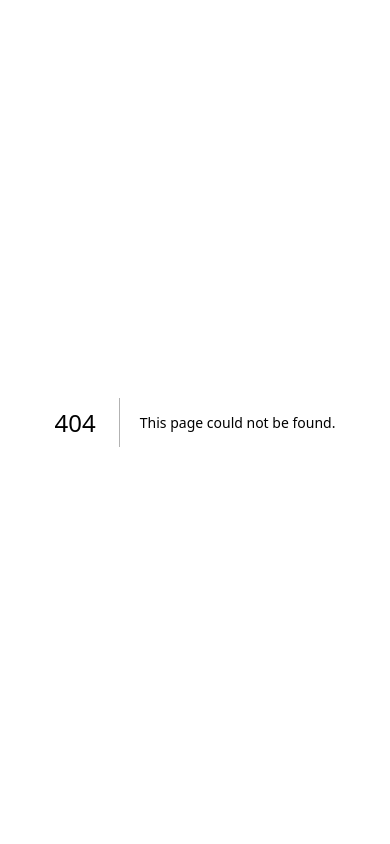
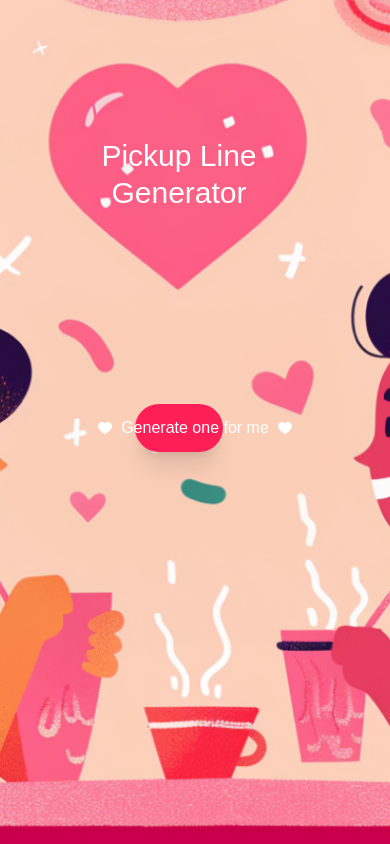
Before and after one commit to NemesisLW/pickup-line-generator, a Next.js app: page /alternate-landing in a window 390 px wide. Before the commit this address had no page. Built offline with nearby package versions, Linux system fonts and the light colour scheme; a web font is replaced by a local one.

Commit message:
style(fix): mobile-first responsiveness

```diff
--- a/app/(user)/generate/page.tsx
+++ b/app/(user)/generate/page.tsx
@@ -1,7 +1,8 @@
+import Image from "next/image";
 import { redirect } from "next/navigation";
 
 import { createClient } from "@/lib/supabase/server";
-import SignOutButton from "@/components/sign-out-button";
+import PickupLineInputForm from "@/components/pickupline-input-form";
 
 export default async function Page() {
   const supabase = createClient();
@@ -10,11 +11,24 @@ export default async function Page() {
   if (error || !data?.user) {
     redirect("/login");
   }
-
   return (
     <div className="flex flex-col items-center justify-center">
-      <p>Hello {data.user.user_metadata.full_name}!</p>
-      <SignOutButton />
+      <div className="absolute inset-0">
+        <Image
+          src="/background.png"
+          alt="Background"
+          fill
+          className="object-cover object-center"
+          quality={100}
+          priority
+        />
+      </div>
+      <div className="relative z-10 flex flex-col items-center justify-center w-full text-center p-8 md:p-12 lg:p-24">
+        <p>Hello {data.user.user_metadata.full_name}!</p>
+        <PickupLineInputForm />
+      </div>
+      {/* Semi-transparent overlay to ensure text readability */}
+      <div className="absolute inset-0 bg-white bg-opacity-80"></div>
     </div>
   );
 }
--- /dev/null
+++ b/app/alternate-landing/page.tsx
@@ -0,0 +1,56 @@
+import React from "react";
+import Image from "next/image";
+import Link from "next/link";
+
+import { Button } from "@/components/ui/button";
+
+function page() {
+  return (
+    <div className="flex flex-col items-center justify-center min-h-screen">
+      <div className="absolute inset-0">
+        <Image
+          src="/background.png"
+          alt="Background"
+          fill
+          className="object-cover object-center"
+          quality={100}
+          priority
+        />
+      </div>
+      {/* Content Overlay */}
+      <div className="relative z-10 -left-4 -top-20 flex flex-col items-center justify-center w-full text-center gap-36 p-8 md:p-12 lg:p-48">
+        <div className="mb-12 lg:mb-24">
+          <h1 className="text-3xl md:text-4xl lg:text-5xl text-white leading-tight">
+            Pickup Line
+            <br />
+            Generator
+          </h1>
+        </div>
+        <Button
+          asChild
+          className="h-12 w-[27%] px-4 py-2 md:px-6 md:py-3 text-base md:text-3xl text-white rounded-full hover:bg-rose-600 transition duration-300 shadow-xl mb-24"
+        >
+          <Link href="/generate">
+            <span className="flex items-center space-x-2">
+              <Image
+                src="/ph_heart-fill.svg"
+                width={16}
+                height={17}
+                alt="Heart"
+              />
+              <span>Generate one for me</span>
+              <Image
+                src="/ph_heart-fill.svg"
+                width={16}
+                height={17}
+                alt="Heart"
+              />
+            </span>
+          </Link>
+        </Button>
+      </div>
+    </div>
+  );
+}
+
+export default page;
--- a/app/page.tsx
+++ b/app/page.tsx
@@ -5,24 +5,22 @@ import { Button } from "@/components/ui/button";
 
 export default function Home() {
   return (
-    <main className="relative flex min-h-screen flex-col items-center justify-center overflow-hidden p-4 bg-[#FED8D8]">
+    <main className="relative flex min-h-screen flex-col items-center justify-center overflow-hidden bg-[#FED8D8] p-4">
       {/* Background Image */}
-      {/* <div className="absolute inset-0"> */}
       <div className="relative w-full">
         <Image
           src="/background.png"
           alt="Background"
           fill
-          className="object-cover object-center rounded-3xl"
+          className="rounded-3xl object-cover object-center"
           quality={100}
           priority
         />
-        {/* </div> */}
 
         {/* Content Overlay */}
-        <div className="relative z-10 -left-4 -top-20 flex flex-col items-center justify-center w-full text-center gap-36 p-8 md:p-12 lg:p-48">
+        <div className="relative -left-2 z-10 flex w-full flex-col items-center justify-center gap-16 p-8 text-center md:gap-24 md:p-12 lg:-left-4 lg:-top-20 lg:gap-36 lg:p-48">
           <div className="mb-12 lg:mb-24">
-            <h1 className="text-3xl md:text-4xl lg:text-5xl text-white leading-tight">
+            <h1 className="text-2xl leading-tight text-white md:text-3xl lg:text-5xl">
               Pickup Line
               <br />
               Generator
@@ -30,15 +28,16 @@ export default function Home() {
           </div>
           <Button
             asChild
-            className="h-12 w-[27%] px-4 py-2 md:px-6 md:py-3 text-base md:text-3xl text-white rounded-full hover:bg-rose-600 transition duration-300 shadow-xl mb-24"
+            className="mb-24 h-8 w-[150px] rounded-full px-4 py-2 text-base text-white shadow-xl transition duration-300 hover:bg-rose-600 md:h-12 md:w-[200px] md:px-6 md:py-3 md:text-xl lg:w-[300px] lg:text-3xl"
           >
             <Link href="/generate">
-              <span className="flex items-center space-x-2">
+              <span className="flex items-center justify-center space-x-1 sm:space-x-2">
                 <Image
                   src="/ph_heart-fill.svg"
                   width={16}
                   height={17}
                   alt="Heart"
+                  className="h-3 w-3 sm:h-4 sm:w-4 md:h-5 md:w-5"
                 />
                 <span>Generate one for me</span>
                 <Image
@@ -46,15 +45,13 @@ export default function Home() {
                   width={16}
                   height={17}
                   alt="Heart"
+                  className="h-3 w-3 sm:h-4 sm:w-4 md:h-5 md:w-5"
                 />
               </span>
             </Link>
           </Button>
         </div>
       </div>
-
-      {/* Semi-transparent overlay to ensure text readability */}
-      {/* <div className="absolute inset-0 bg-gradient-to-br from-pink-200 to-transparent opacity-50 rounded-3xl"></div> */}
     </main>
   );
 }
--- /dev/null
+++ b/components/pickupline-input-form.tsx
@@ -0,0 +1,76 @@
+"use client";
+
+import React, { useState } from "react";
+import { redirect } from "next/navigation";
+
+import SignOutButton from "@/components/sign-out-button";
+
+function PickupLineInputForm() {
+  const [crush, setCrush] = useState("");
+  const [style, setStyle] = useState("funny");
+
+  const handleSubmit = async (e: React.FormEvent<HTMLFormElement>) => {
+    e.preventDefault();
+    // Here you would typically send the data to an API
+    console.log({ crush, style });
+    // For now, we'll just simulate a redirect
+    redirect("/result");
+  };
+
+  return (
+    <div className="min-h-screen bg-gradient-to-br from-pink-100 to-white p-4">
+      <div className="max-w-md mx-auto">
+        <header className="flex justify-between items-center mb-8">
+          <h1 className="text-3xl font-bold text-pink-600 font-pacifico">
+            Pickup Line Generator
+          </h1>
+          <SignOutButton />
+        </header>
+        <form onSubmit={handleSubmit} className="space-y-6">
+          <div>
+            <label
+              htmlFor="crush"
+              className="block text-lg font-medium text-pink-700 mb-2"
+            >
+              Tell us about your crush
+            </label>
+            <textarea
+              id="crush"
+              value={crush}
+              onChange={(e) => setCrush(e.target.value)}
+              className="w-full p-3 border border-pink-300 rounded-lg focus:ring-2 focus:ring-pink-500 focus:border-transparent"
+              rows={4}
+              placeholder="What makes them special?"
+            ></textarea>
+          </div>
+          <div>
+            <label
+              htmlFor="style"
+              className="block text-lg font-medium text-pink-700 mb-2"
+            >
+              Style
+            </label>
+            <select
+              id="style"
+              value={style}
+              onChange={(e) => setStyle(e.target.value)}
+              className="w-full p-3 border border-pink-300 rounded-lg focus:ring-2 focus:ring-pink-500 focus:border-transparent"
+            >
+              <option value="funny">Funny</option>
+              <option value="romantic">Romantic</option>
+              <option value="cheesy">Cheesy</option>
+            </select>
+          </div>
+          <button
+            type="submit"
+            className="w-full py-3 px-6 bg-pink-500 text-white rounded-full text-lg font-semibold hover:bg-pink-600 transition-colors"
+          >
+            ♥ Generate for me ♥
+          </button>
+        </form>
+      </div>
+    </div>
+  );
+}
+
+export default PickupLineInputForm;
--- a/components/sign-out-button.tsx
+++ b/components/sign-out-button.tsx
@@ -7,7 +7,11 @@ import { Button } from "./ui/button";
 function SignOutButton() {
   return (
     <form>
-      <Button type="submit" formAction={signOut}>
+      <Button
+        type="submit"
+        formAction={signOut}
+        className="px-4 py-2 bg-pink-200 text-pink-700 rounded-full hover:bg-pink-300 transition-colors"
+      >
         Sign out
       </Button>
     </form>
--- /dev/null
+++ b/components/ui/textarea.tsx
@@ -0,0 +1,24 @@
+import * as React from "react"
+
+import { cn } from "@/lib/utils"
+
+export interface TextareaProps
+  extends React.TextareaHTMLAttributes<HTMLTextAreaElement> {}
+
+const Textarea = React.forwardRef<HTMLTextAreaElement, TextareaProps>(
+  ({ className, ...props }, ref) => {
+    return (
+      <textarea
+        className={cn(
+          "flex min-h-[80px] w-full rounded-md border border-input bg-background px-3 py-2 text-sm ring-offset-background placeholder:text-muted-foreground focus-visible:outline-none focus-visible:ring-2 focus-visible:ring-ring focus-visible:ring-offset-2 disabled:cursor-not-allowed disabled:opacity-50",
+          className
+        )}
+        ref={ref}
+        {...props}
+      />
+    )
+  }
+)
+Textarea.displayName = "Textarea"
+
+export { Textarea }
--- a/lib/actions.ts
+++ b/lib/actions.ts
@@ -11,8 +11,6 @@ export async function login(formData: FormData) {
   // Sign in with OAuth - Google
   const { data, error } = await supabase.auth.signInWithOAuth({
     provider: "google",
-
-    //  TO-DO: Add dynamic redirect URL
     options: { redirectTo: `${process.env.NEXT_PUBLIC_APP_URL}/auth/callback` },
   });
 
```
Also changed, not shown: components/pickup-input-form.tsx (deleted), 2 other files (tests, documents, lock files or other folders).
